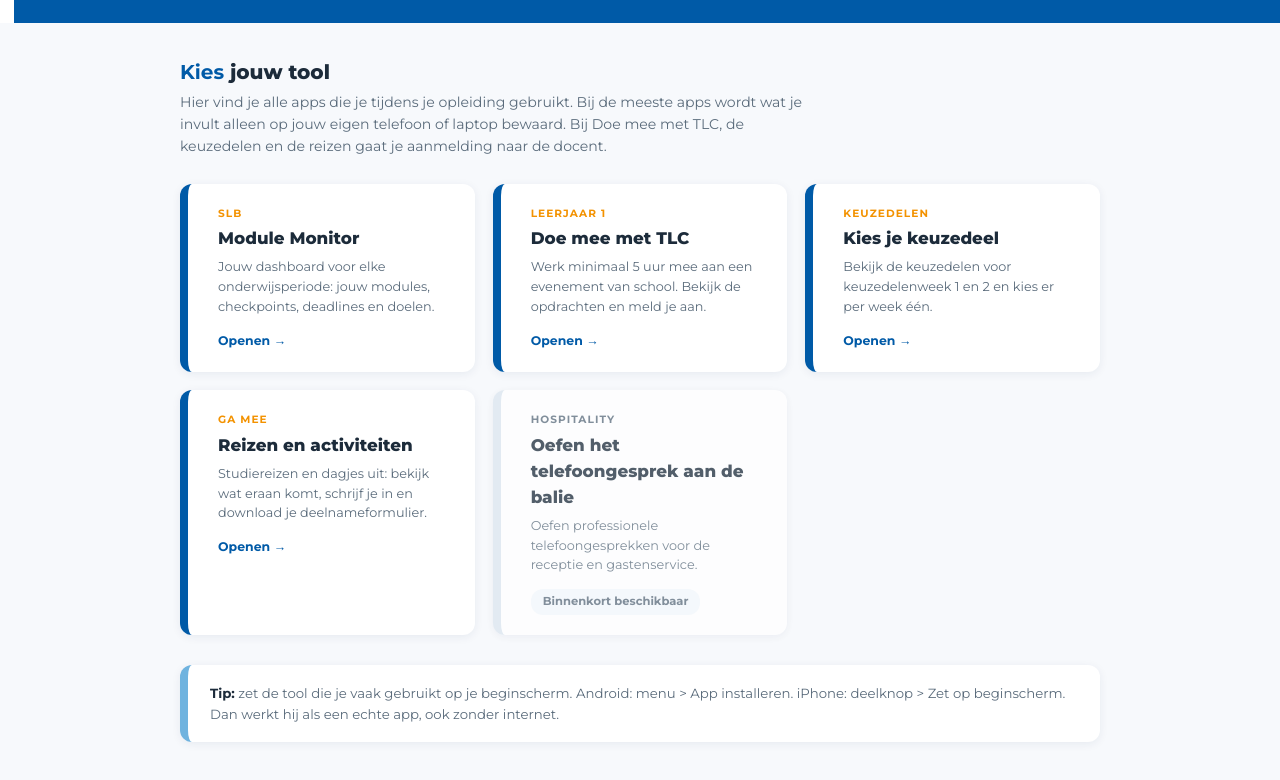
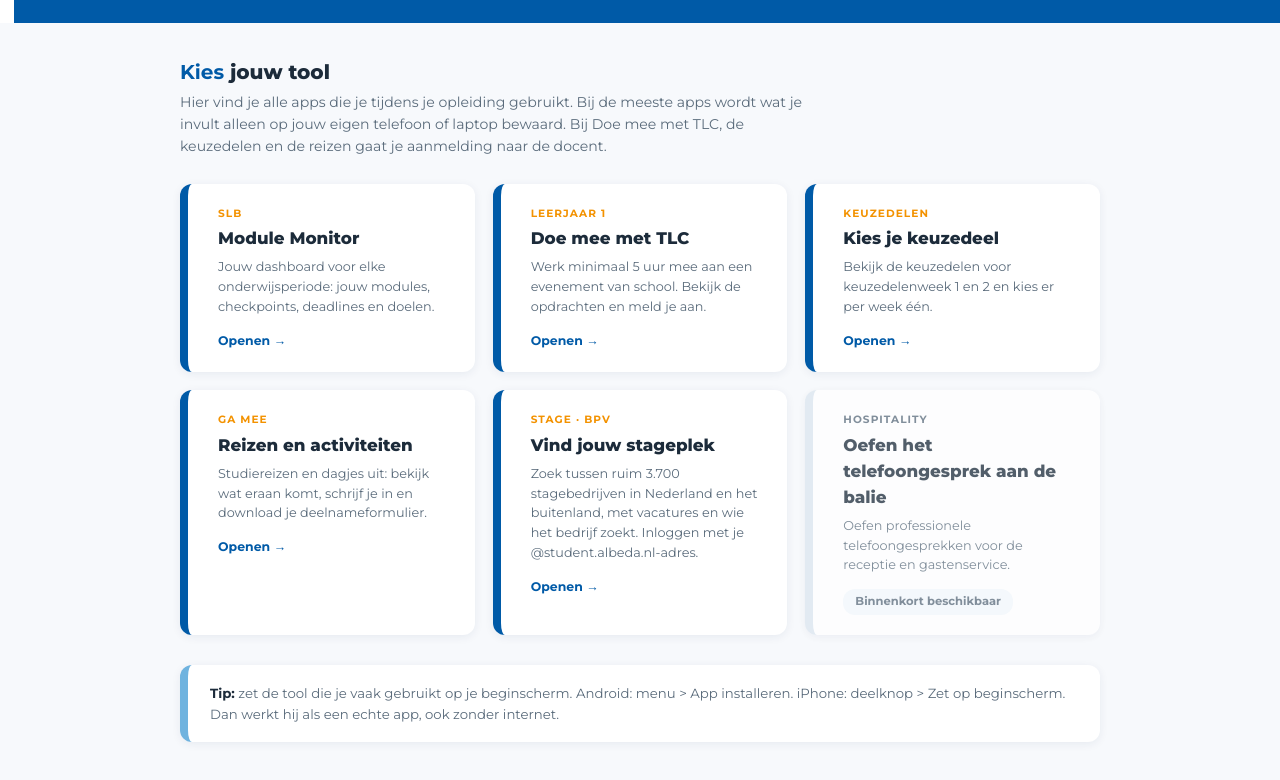
Before and after one commit to pietervadijk-svg/tlc-studenten, a plain HTML site: page index.html in a window 1280 px wide. Shown: the part 100-880 px from the top of the page. Drawn offline with Linux system fonts and the light colour scheme; no server answers.

Commit message:
Add files via upload

```diff
--- a/index.html
+++ b/index.html
@@ -88,6 +88,13 @@ div.tegel .binnenkort{display:inline-block;margin-top:14px;font-size:.72rem;font
       <span class="t-knop">Openen &#8594;</span>
     </a>
 
+    <a class="tegel" href="bpv/">
+      <div class="t-eyebrow">Stage &middot; BPV</div>
+      <h3>Vind jouw stageplek</h3>
+      <p>Zoek tussen ruim 3.700 stagebedrijven in Nederland en het buitenland, met vacatures en wie het bedrijf zoekt. Inloggen met je @student.albeda.nl-adres.</p>
+      <span class="t-knop">Openen &#8594;</span>
+    </a>
+
     <div class="tegel">
       <div class="t-eyebrow">Hospitality</div>
       <h3>Oefen het telefoongesprek aan de balie</h3>
```
